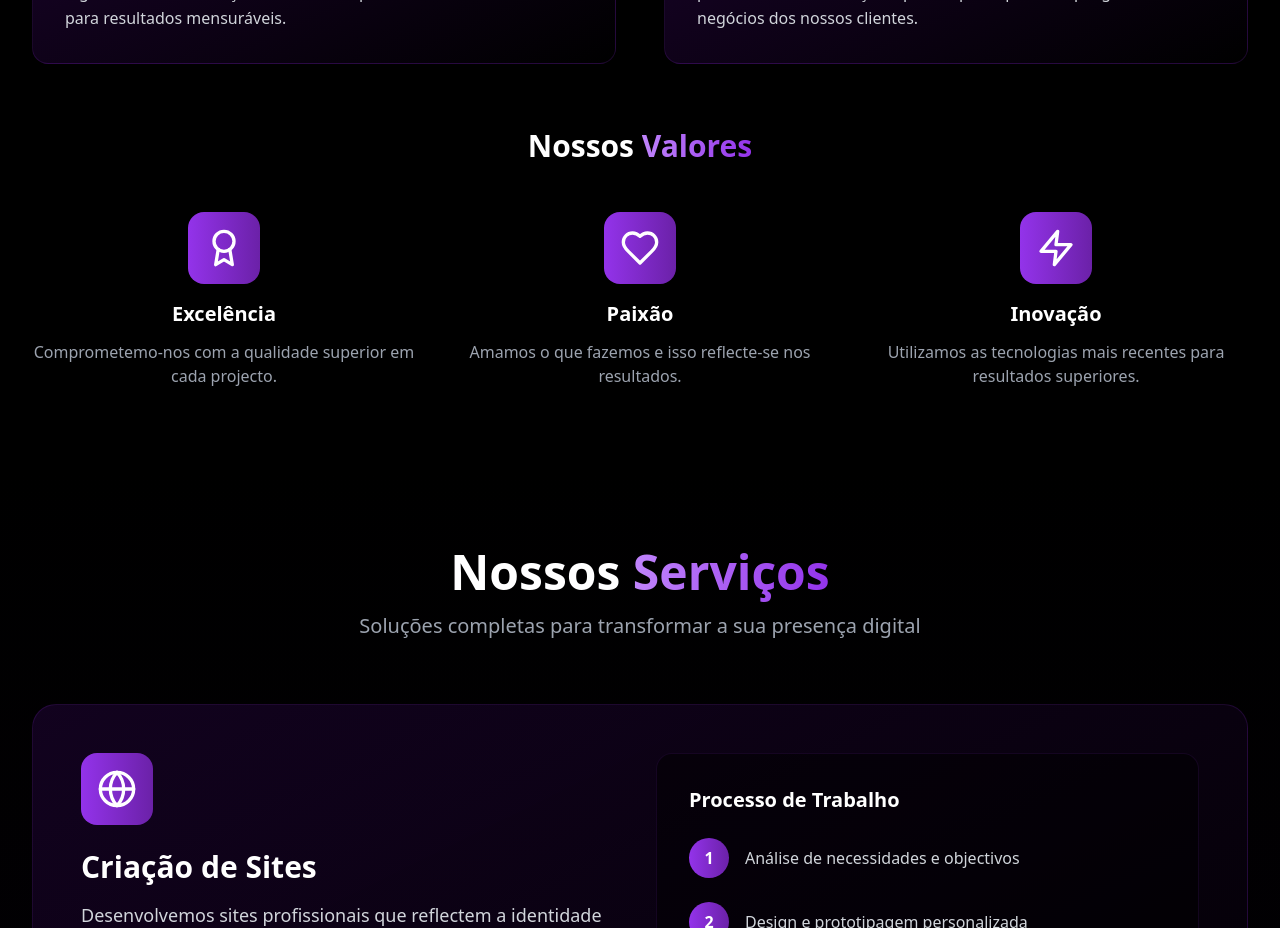
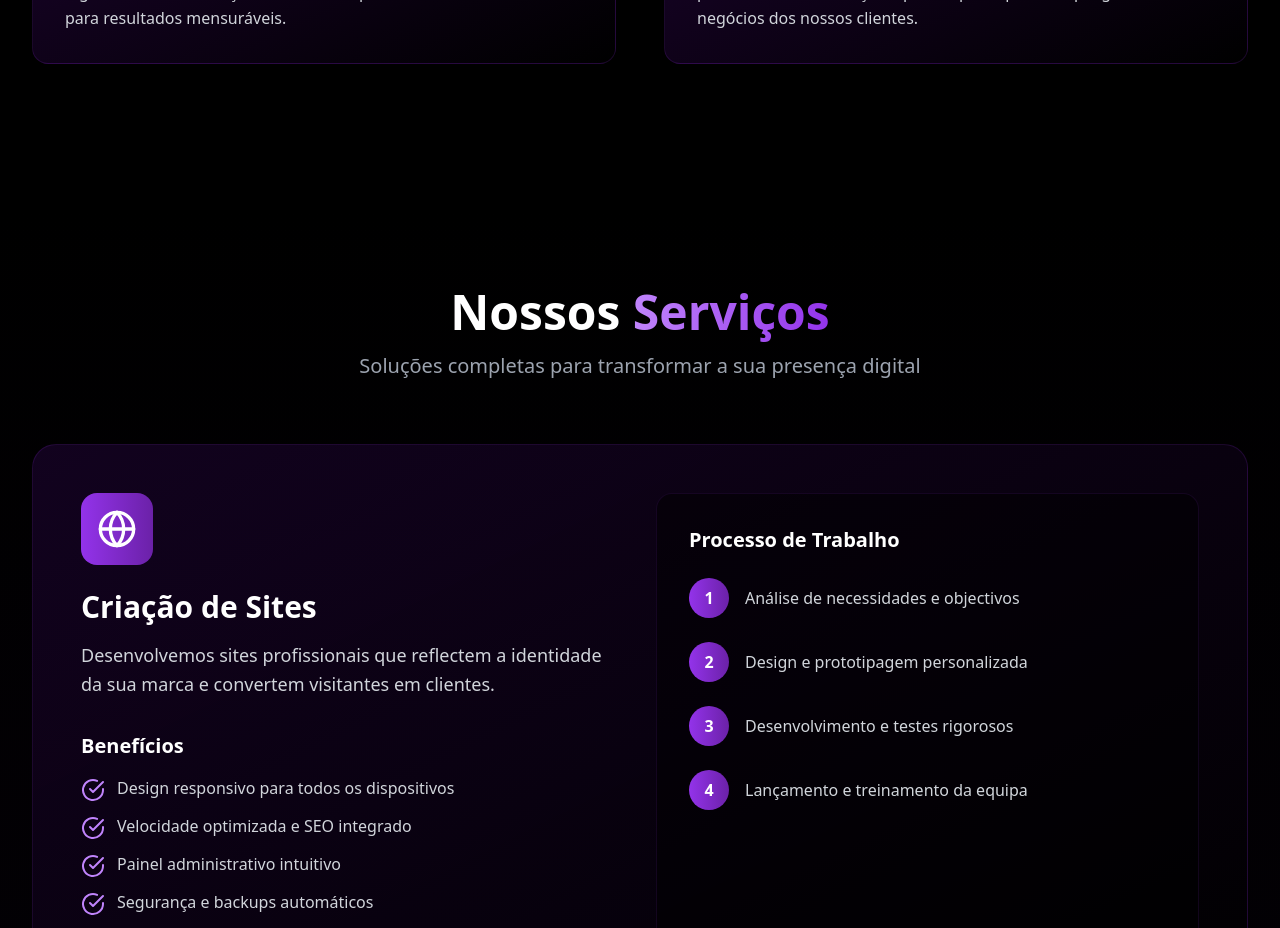
Before and after one commit to CLarckbean/Agencia-Monaco, a React (Vite) app: page / in a window 1280 px wide. Shown: the part 2700-3628 px from the top of the page. Built offline with nearby package versions, Linux system fonts and the light colour scheme.

Commit message:
Remove 'Valores' section from About component
Deleted the section displaying company values from the About page, including its heading and value cards. This streamlines the component and removes the related UI elements.

```diff
--- a/src/components/About.tsx
+++ b/src/components/About.tsx
@@ -63,26 +63,6 @@ export default function About() {
             </p>
           </div>
         </div>
-
-        <div>
-          <h3 className="text-3xl font-bold text-white text-center mb-12">
-            Nossos <span className="bg-gradient-to-r from-purple-400 to-purple-600 bg-clip-text text-transparent">Valores</span>
-          </h3>
-          <div className="grid md:grid-cols-3 gap-8">
-            {values.map((value, index) => {
-              const Icon = value.icon;
-              return (
-                <div key={index} className="text-center group">
-                  <div className="inline-flex p-4 bg-gradient-to-r from-purple-600 to-purple-800 rounded-2xl mb-4 group-hover:shadow-lg group-hover:shadow-purple-500/50 transition-all">
-                    <Icon className="w-10 h-10 text-white" />
-                  </div>
-                  <h4 className="text-xl font-bold text-white mb-3">{value.title}</h4>
-                  <p className="text-gray-400">{value.description}</p>
-                </div>
-              );
-            })}
-          </div>
-        </div>
       </div>
     </section>
   );
```
